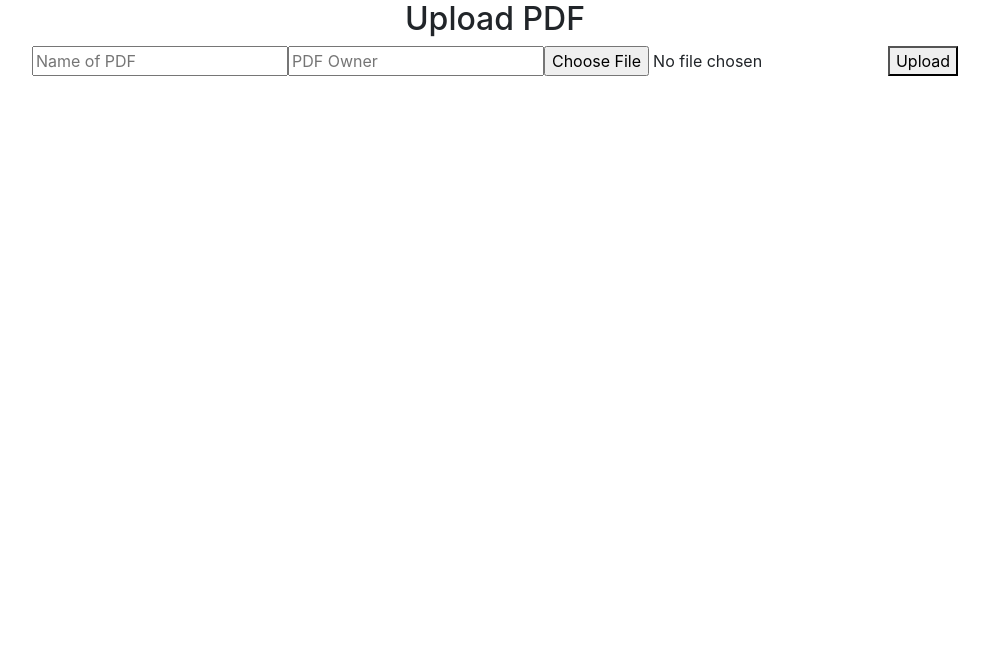
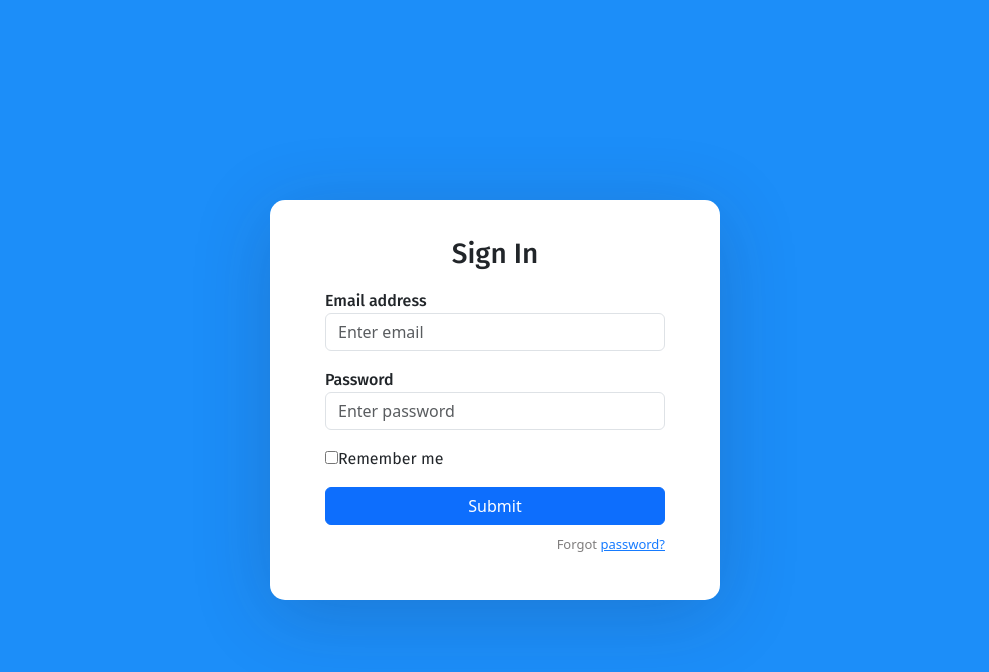
Before and after one commit to YuvrajDesh/paper-assesment, a React (Create React App) app: page / in a window 1280 px wide. Shown: the top 672 px of the page, without its empty margins (145-1134 px from the left). Built offline with nearby package versions, Linux system fonts and the light colour scheme.

Commit message:
login and signup frontend implemented

```diff
--- a/package.json
+++ b/package.json
@@ -7,9 +7,11 @@
     "@testing-library/react": "^13.4.0",
     "@testing-library/user-event": "^13.5.0",
     "axios": "^1.5.0",
+    "bootstrap": "^5.3.2",
     "concurrently": "^8.2.1",
     "react": "^18.2.0",
     "react-dom": "^18.2.0",
+    "react-router-dom": "^6.16.0",
     "react-scripts": "5.0.1",
     "web-vitals": "^2.1.4"
   },
--- a/src/App.js
+++ b/src/App.js
@@ -1,14 +1,29 @@
 import logo from './logo.svg';
 import './App.css';
 import React from 'react';
-
+import "../node_modules/bootstrap/dist/css/bootstrap.min.css";
+import { BrowserRouter as Router, Routes, Route, Link } from "react-router-dom";
 import PdfUploadForm from './components/PdfUploadForm';
-
+import Signup from './components/Signup';
+import Login  from './components/Login';
+import UserDetails from './components/UserDetails';
 function App() {
   return (
+    <Router>
     <div className="App">
-    <PdfUploadForm />
-  </div>
+      <div className="auth-wrapper">
+        <div className="auth-inner">
+          <Routes>
+            <Route exact path="/" element={<Login />} />
+            <Route path="/userDetails" component={UserDetails} /> {/* Define the UserDetails route */}
+
+            <Route path="/sign-in" element={<Login />} />
+            <Route path="/sign-up" element={<Signup />} />
+          </Routes>
+        </div>
+      </div>
+    </div>
+  </Router>
   );
 }
 
--- /dev/null
+++ b/src/components/Login.js
@@ -0,0 +1,98 @@
+import React, { Component, useState } from "react";
+import { useNavigate } from 'react-router-dom';
+
+export default function Login() {
+  const navigate = useNavigate();
+
+  const [formData, setFormData] = useState({
+
+    email: "",
+    password: "",
+  });
+
+  function handleSubmit(e) {
+    e.preventDefault();
+    const {  email, password } = formData;
+    console.log(email, password);
+    fetch("http://localhost:5000/api/auth/login", {
+      method: "POST",
+      crossDomain: true,
+      headers: {
+        "Content-Type": "application/json",
+        Accept: "application/json",
+        "Access-Control-Allow-Origin": "*",
+      },
+      body: JSON.stringify({
+        email,
+        password,
+      }),
+    })
+      .then((res) => res.json())
+      .then((data) => {
+        console.log(data, "userRegister");
+        console.log(data)
+        if (data.status == "ok") {
+          alert("login successful");
+          window.localStorage.setItem("token", data.data);
+          window.localStorage.setItem("loggedIn", true);
+
+          navigate('/userDetails'); // Navigate to UserDetails route
+        }
+      });
+  }
+  const handleInputChange = (e) => {
+    const { name, value } = e.target;
+    setFormData((prevData) => ({
+      ...prevData,
+      [name]: value,
+    }));
+  };
+
+    return (
+      <form onSubmit={handleSubmit}>
+        <h3>Sign In</h3>
+        <div className="mb-3">
+          <label>Email address</label>
+          <input
+            name="email"
+            type="email"
+            className="form-control"
+            placeholder="Enter email"
+            onChange={handleInputChange}
+
+          />
+        </div>
+        <div className="mb-3">
+          <label>Password</label>
+          <input
+            name="password"
+            type="password"
+            className="form-control"
+            placeholder="Enter password"
+            onChange={handleInputChange}
+
+          />
+        </div>
+        <div className="mb-3">
+          <div className="custom-control custom-checkbox">
+            <input
+              type="checkbox"
+              className="custom-control-input"
+              id="customCheck1"
+            />
+            <label className="custom-control-label" htmlFor="customCheck1">
+              Remember me
+            </label>
+          </div>
+        </div>
+        <div className="d-grid">
+          <button type="submit" className="btn btn-primary">
+            Submit
+          </button>
+        </div>
+        <p className="forgot-password text-right">
+          Forgot <a href="sign-up">password?</a>
+        </p>
+      </form>
+  );
+}
--- /dev/null
+++ b/src/components/Signup.js
@@ -0,0 +1,100 @@
+import React, { useState } from "react";
+
+function SignUp() {
+  const [formData, setFormData] = useState({
+    name: "",
+    email: "",
+    password: "",
+  });
+
+  const handleSubmit = (e) => {
+    e.preventDefault();
+    const { name, email, password } = formData;
+    console.log(name, email, password);
+    fetch("http://localhost:5000/api/auth/createuser", {
+      method: "POST",
+      crossDomain: true,
+      headers: {
+        "Content-Type": "application/json",
+        Accept: "application/json",
+        "Access-Control-Allow-Origin": "*",
+      },
+      body: JSON.stringify({
+       name, email, password
+      }),
+    })
+      .then((res) => res.json())
+      .then((data) => {
+        console.log(data, "userRegister");
+      });
+  };
+
+  const handleInputChange = (e) => {
+    const { name, value } = e.target;
+    setFormData((prevData) => ({
+      ...prevData,
+      [name]: value,
+    }));
+  };
+
+  return (
+    <form onSubmit={handleSubmit}>
+      <h3>Sign Up</h3>
+
+      <div className="mb-3">
+        <label>Name</label>
+        <input
+          type="text"
+          className="form-control"
+          name="name"
+          placeholder="name"
+          onChange={handleInputChange}
+        />
+      </div>
+
+      {/* <div className="mb-3">
+        <label>Last name</label>
+        <input
+          type="text"
+          className="form-control"
+          name="lname"
+          placeholder="Last name"
+          onChange={handleInputChange}
+        />
+      </div> */}
+
+      <div className="mb-3">
+        <label>Email address</label>
+        <input
+          type="email"
+          className="form-control"
+          name="email"
+          placeholder="Enter email"
+          onChange={handleInputChange}
+        />
+      </div>
+
+      <div className="mb-3">
+        <label>Password</label>
+        <input
+          type="password"
+          className="form-control"
+          name="password"
+          placeholder="Enter password"
+          onChange={handleInputChange}
+        />
+      </div>
+
+      <div className="d-grid">
+        <button type="submit" className="btn btn-primary">
+          Sign Up
+        </button>
+      </div>
+      <p className="forgot-password text-right">
+        Already registered <a href="/sign-in">sign in?</a>
+      </p>
+    </form>
+  );
+}
+
+export default SignUp;
--- /dev/null
+++ b/src/components/UserDetails.js
@@ -0,0 +1,12 @@
+import React from 'react'
+
+export default function userDetails() {
+  return (
+    <>
+    <div>
+      <h1>Now you are logged in </h1>
+    </div>
+    </>
+
+  )
+}
--- a/src/index.css
+++ b/src/index.css
@@ -1,13 +1,84 @@
+@import url("https://fonts.googleapis.com/css?family=Fira+Sans:400,500,600,700,800");
+
+* {
+  box-sizing: border-box;
+}
 body {
-  margin: 0;
-  font-family: -apple-system, BlinkMacSystemFont, 'Segoe UI', 'Roboto', 'Oxygen',
-    'Ubuntu', 'Cantarell', 'Fira Sans', 'Droid Sans', 'Helvetica Neue',
-    sans-serif;
-  -webkit-font-smoothing: antialiased;
-  -moz-osx-font-smoothing: grayscale;
+  background: #1c8ef9 !important;
+  min-height: 100vh;
+  display: flex;
+  font-weight: 400;
+  font-family: "Fira Sans", sans-serif;
 }
 
-code {
-  font-family: source-code-pro, Menlo, Monaco, Consolas, 'Courier New',
-    monospace;
+h1,
+h2,
+h3,
+h4,
+h5,
+h6,
+label,
+span {
+  font-weight: 500;
+  font-family: "Fira Sans", sans-serif;
 }
+
+body,
+html,
+.App,
+#root,
+.auth-wrapper {
+  width: 100%;
+  height: 100%;
+}
+
+.navbar-light {
+  background-color: #ffffff;
+  box-shadow: 0px 14px 80px rgba(34, 35, 58, 0.2);
+}
+
+.auth-wrapper {
+  display: flex;
+  justify-content: center;
+  flex-direction: column;
+  text-align: left;
+}
+
+.auth-inner {
+  width: 450px;
+  margin: auto;
+  background: #ffffff;
+  box-shadow: 0px 14px 80px rgba(34, 35, 58, 0.2);
+  padding: 40px 55px 45px 55px;
+  border-radius: 15px;
+  transition: all 0.3s;
+}
+
+.auth-wrapper .form-control:focus {
+  border-color: #167bff;
+  box-shadow: none;
+}
+
+.auth-wrapper h3 {
+  text-align: center;
+  margin: 0;
+  line-height: 1;
+  padding-bottom: 20px;
+}
+
+.custom-control-label {
+  font-weight: 400;
+}
+
+.forgot-password,
+.forgot-password a {
+  text-align: right;
+  font-size: 13px;
+  padding-top: 10px;
+  color: #7f7d7d;
+  margin: 0;
+}
+
+.forgot-password a {
+  color: #167bff;
+}
```
Also changed, not shown: 2 other files (tests, documents, lock files or other folders).
